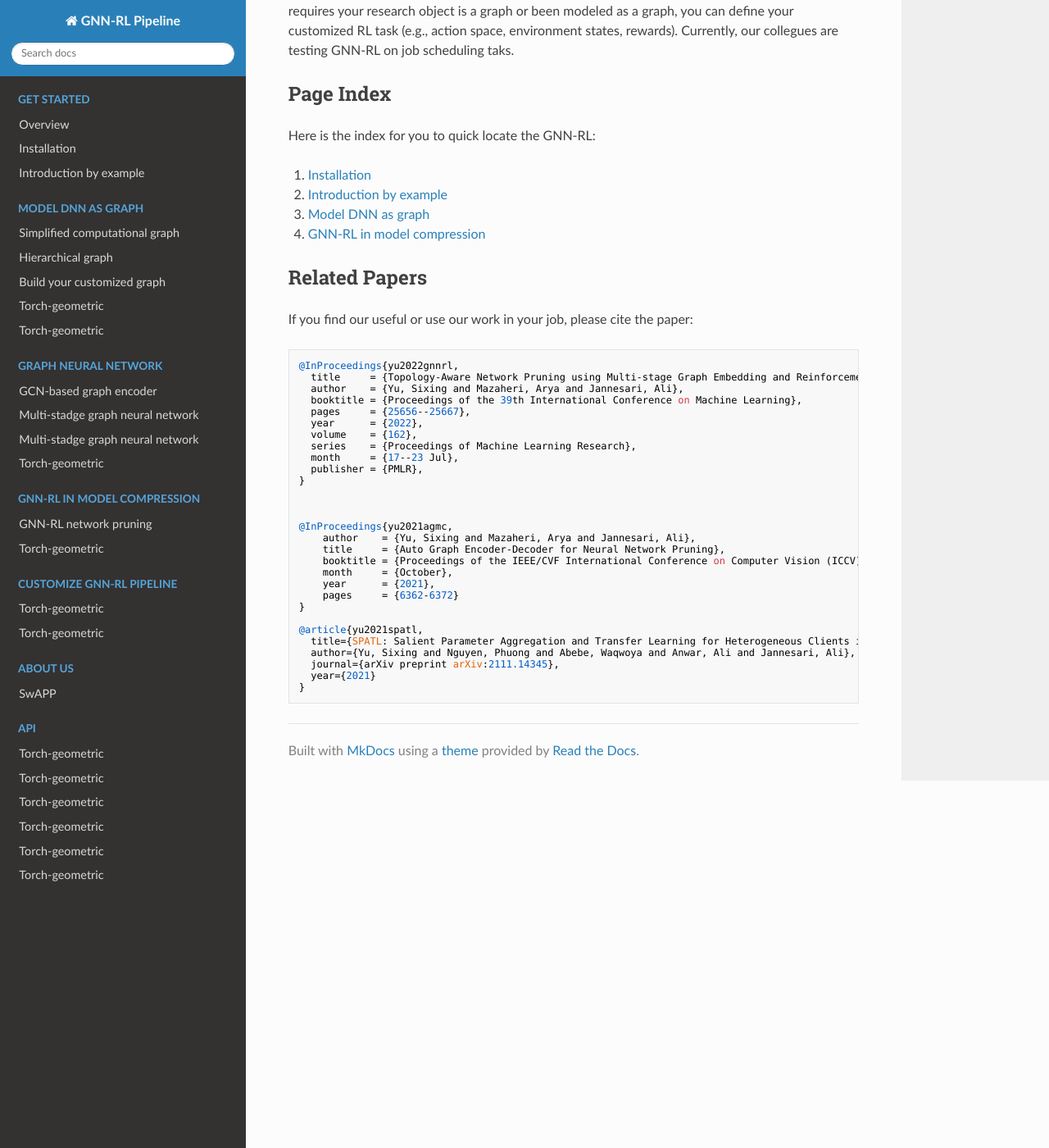
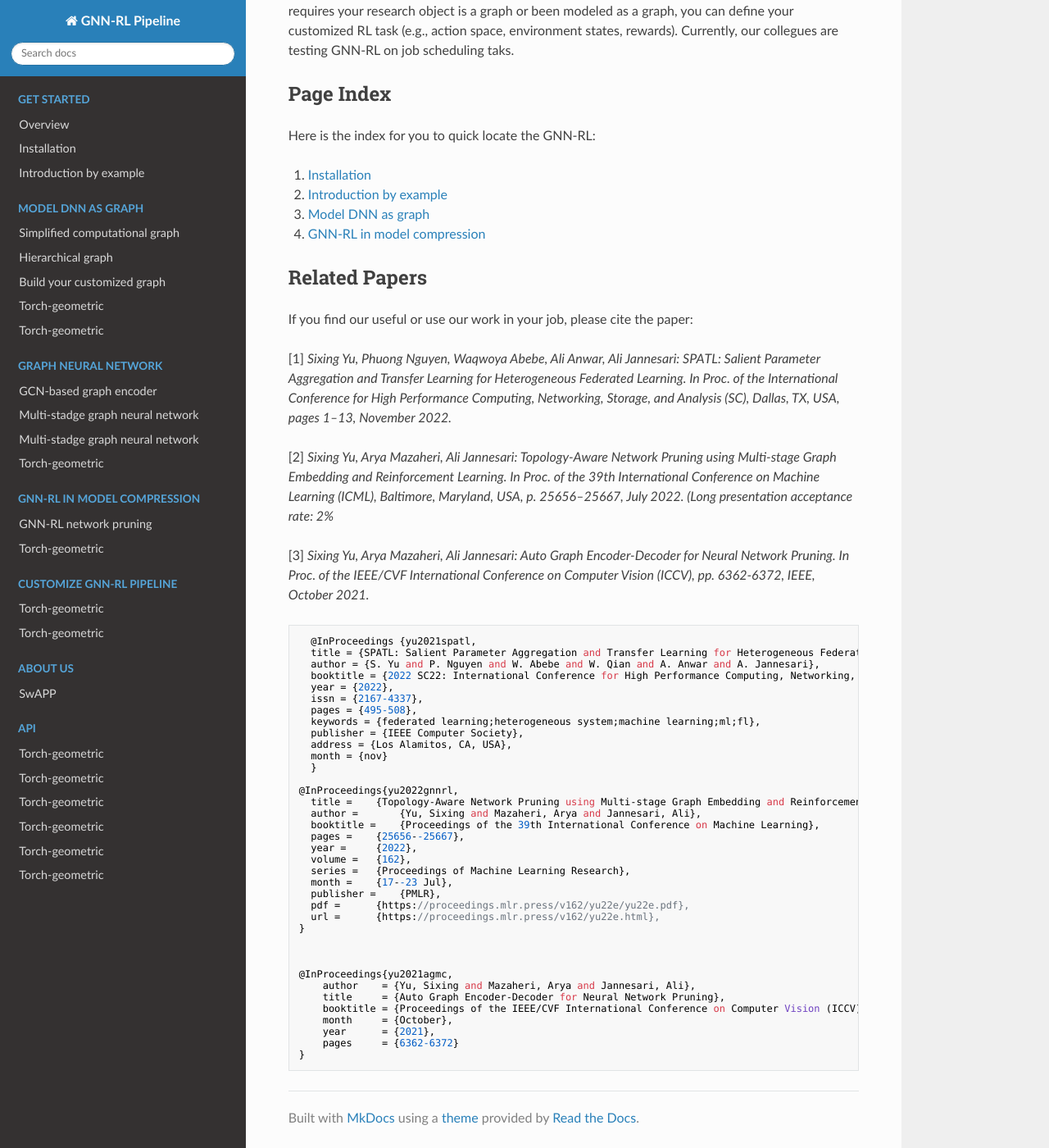
Before and after one commit to yusx-swapp/GNN-RL-Model-Compression, an MkDocs documentation site: the page built from docs/README.md, in a window 1280 px wide and 1400 px high, scrolled down 758 px. Shown: the whole window at 82% size. Built offline with MkDocs 1.6.1, drawn with Linux system fonts in a browser that asks for light colours; nearby versions of some CDN libraries.

Commit message:
update home page

```diff
--- a/docs/README.md
+++ b/docs/README.md
@@ -63,18 +63,37 @@ cornum superis. -->
 ## Related Papers
 If you find our useful or use our work in your job, please cite the paper:
 
+[1] *Sixing Yu, Phuong Nguyen, Waqwoya Abebe, Ali Anwar, Ali Jannesari: SPATL: Salient Parameter Aggregation and Transfer Learning for Heterogeneous Federated Learning. In Proc. of the International Conference for High Performance Computing, Networking, Storage, and Analysis (SC), Dallas, TX, USA, pages 1–13, November 2022.*
 
+[2] *Sixing Yu, Arya Mazaheri, Ali Jannesari: Topology-Aware Network Pruning using Multi-stage Graph Embedding and Reinforcement Learning. In Proc. of the 39th International Conference on Machine Learning (ICML), Baltimore, Maryland, USA, p. 25656–25667, July 2022. (Long presentation acceptance rate: 2%*
+
+[3] *Sixing Yu, Arya Mazaheri, Ali Jannesari: Auto Graph Encoder-Decoder for Neural Network Pruning. In Proc. of the IEEE/CVF International Conference on Computer Vision (ICCV), pp. 6362-6372, IEEE, October 2021.*
+
+      @InProceedings {yu2021spatl,
+      title = {SPATL: Salient Parameter Aggregation and Transfer Learning for Heterogeneous Federated Learning},
+      author = {S. Yu and P. Nguyen and W. Abebe and W. Qian and A. Anwar and A. Jannesari},
+      booktitle = {2022 SC22: International Conference for High Performance Computing, Networking, Storage and Analysis (SC) (SC)},
+      year = {2022},
+      issn = {2167-4337},
+      pages = {495-508},
+      keywords = {federated learning;heterogeneous system;machine learning;ml;fl},
+      publisher = {IEEE Computer Society},
+      address = {Los Alamitos, CA, USA},
+      month = {nov}
+      }
 
     @InProceedings{yu2022gnnrl,
-      title     = {Topology-Aware Network Pruning using Multi-stage Graph Embedding and Reinforcement Learning},
-      author    = {Yu, Sixing and Mazaheri, Arya and Jannesari, Ali},
-      booktitle = {Proceedings of the 39th International Conference on Machine Learning},
-      pages     = {25656--25667},
-      year      = {2022},
-      volume    = {162},
-      series    = {Proceedings of Machine Learning Research},
-      month     = {17--23 Jul},
-      publisher = {PMLR},
+      title = 	 {Topology-Aware Network Pruning using Multi-stage Graph Embedding and Reinforcement Learning},
+      author =       {Yu, Sixing and Mazaheri, Arya and Jannesari, Ali},
+      booktitle = 	 {Proceedings of the 39th International Conference on Machine Learning},
+      pages = 	 {25656--25667},
+      year = 	 {2022},
+      volume = 	 {162},
+      series = 	 {Proceedings of Machine Learning Research},
+      month = 	 {17--23 Jul},
+      publisher =    {PMLR},
+      pdf = 	 {https://proceedings.mlr.press/v162/yu22e/yu22e.pdf},
+      url = 	 {https://proceedings.mlr.press/v162/yu22e.html},
     }
 
 
@@ -87,10 +106,3 @@ If you find our useful or use our work in your job, please cite the paper:
         year      = {2021},
         pages     = {6362-6372}
     }
-
-    @article{yu2021spatl,
-      title={SPATL: Salient Parameter Aggregation and Transfer Learning for Heterogeneous Clients in Federated Learning},
-      author={Yu, Sixing and Nguyen, Phuong and Abebe, Waqwoya and Anwar, Ali and Jannesari, Ali},
-      journal={arXiv preprint arXiv:2111.14345},
-      year={2021}
-    }
```
Also changed, not shown: docs/overview.md (+19 -7 lines).
